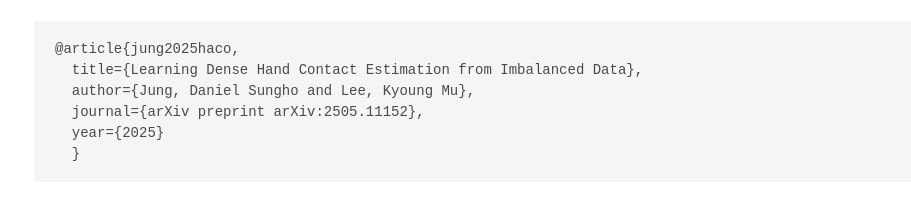
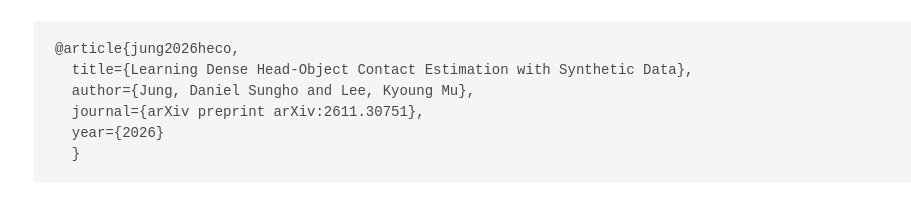
Before and after one commit to HECO-RELEASE/HECO-RELEASE.github.io, a plain HTML site: page index.html in a window 1280 px wide. Shown: the part 3677-3889 px from the top of the page, without its empty margins (126-1037 px from the left). Drawn offline with nearby package versions, Linux system fonts and the light colour scheme; some icons are missing; a web font is replaced by a local one.

Commit message:
Update BibTeX entry for article reference

```diff
--- a/index.html
+++ b/index.html
@@ -239,11 +239,11 @@
   <div class="container is-max-desktop content">
     <h2 class="title">BibTeX</h2>
     <pre>
-<code>@article{jung2025haco,
-  title={Learning Dense Hand Contact Estimation from Imbalanced Data},
+<code>@article{jung2026heco,
+  title={Learning Dense Head-Object Contact Estimation with Synthetic Data},
   author={Jung, Daniel Sungho and Lee, Kyoung Mu},
-  journal={arXiv preprint arXiv:2505.11152},
-  year={2025}
+  journal={arXiv preprint arXiv:2611.30751},
+  year={2026}
   }
 </code></pre>
   </div>
```
